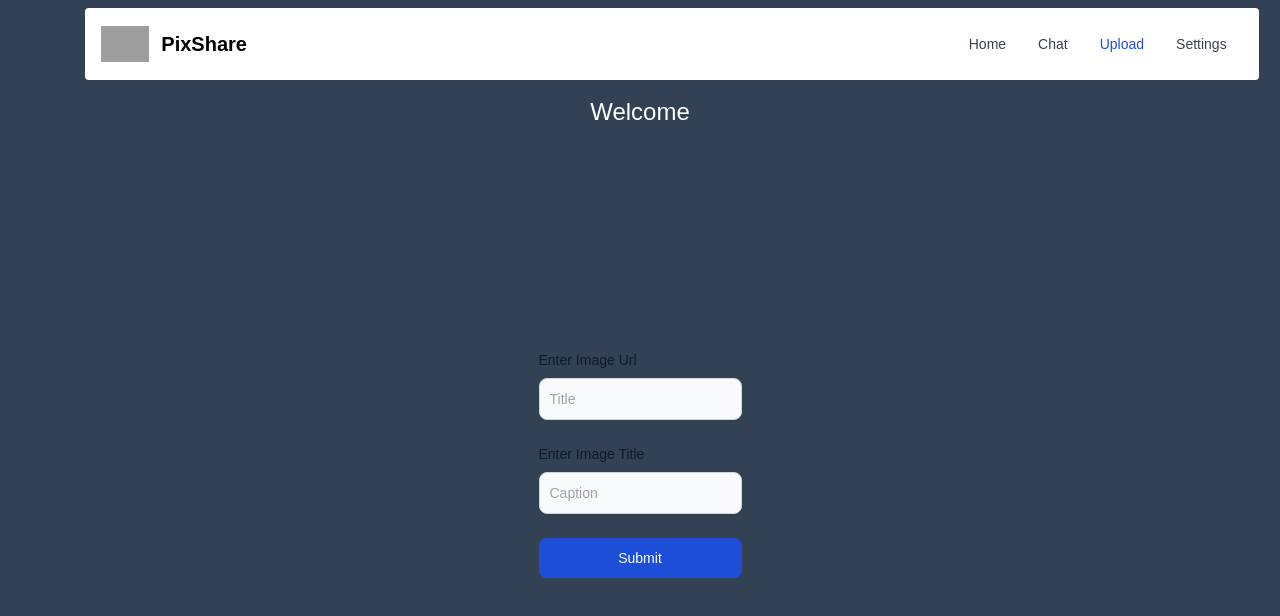
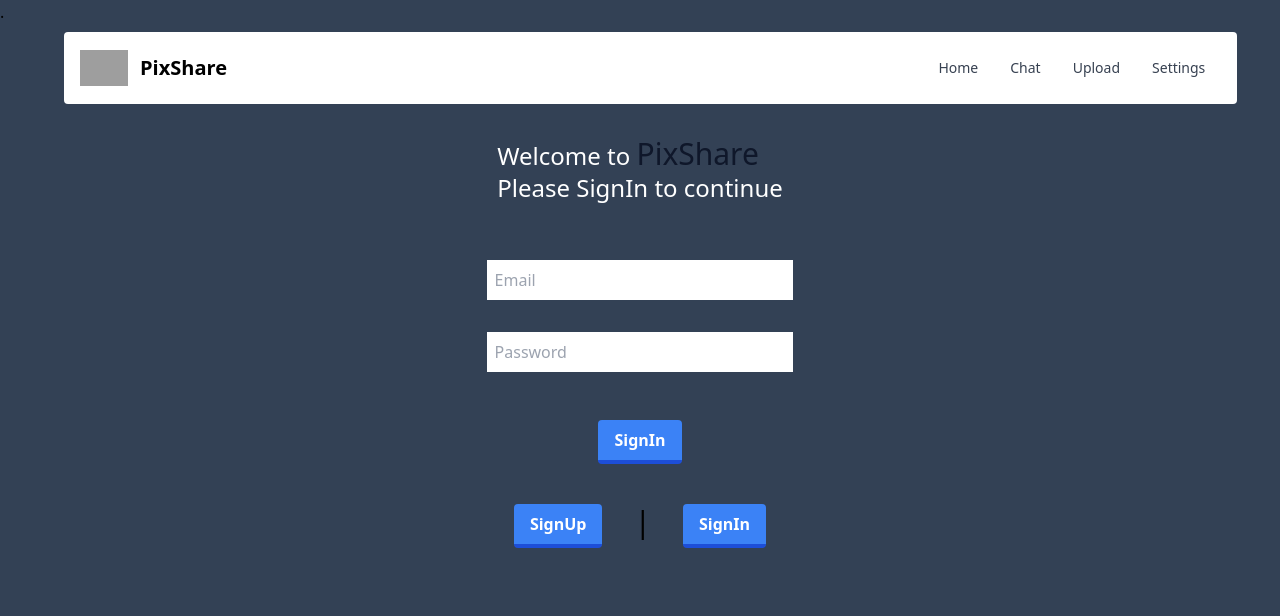
Before and after one commit to sarahp19/Project-Zero, a React (Vite) app: page /upload in a window 1280 px wide. Shown: the top 616 px of the page. Built offline with nearby package versions, Linux system fonts and the light colour scheme; no server answers; grey boxes are pictures that could not be loaded.

Commit message:
Set up login and signup

```diff
--- a/src/App.tsx
+++ b/src/App.tsx
@@ -17,9 +17,15 @@ function App() {
         <BrowserRouter>
             <Routes>
                 <Route path="/" element={user ? <Home /> : <SignIn />} />
-                <Route path="/upload" element={<Upload />} />
-                <Route path="/chat" element={<Chat />} />
-                <Route path="/settings" element={<Settings />} />
+                <Route
+                    path="/upload"
+                    element={user ? <Upload /> : <SignIn />}
+                />
+                <Route path="/chat" element={user ? <Chat /> : <SignIn />} />
+                <Route
+                    path="/settings"
+                    element={user ? <Settings /> : <SignIn />}
+                />
             </Routes>
         </BrowserRouter>
     );
--- a/src/pages/SignIn.tsx
+++ b/src/pages/SignIn.tsx
@@ -8,50 +8,14 @@ import {
     signInWithEmailAndPassword,
     signInWithPopup
 } from 'firebase/auth';
-// import {auth} from "../components/app"
-// import { initializeApp } from 'firebase/app';
-// const firebase = require('firebase');
-import * as firebaseui from 'firebaseui';
+// import * as firebaseui from 'firebaseui';
 import { app, auth, db } from '../components/app';
 import { doc, setDoc } from 'firebase/firestore';
 import NavBar from '../components/NavBar';
 import Footer from '../components/Footer';
 import { createUserWithEmailAndPassword } from '@firebase/auth';
 
-// const firebaseConfig = {
-//     apiKey: 'AIzaSyCg9BsOyh5FioJ1H1TAJA4cQ6MnmFhexcY',
-//     authDomain: 'instagram-clone-1f015.firebaseapp.com',
-//     projectId: 'instagram-clone-1f015',
-//     storageBucket: 'instagram-clone-1f015.appspot.com',
-//     messagingSenderId: '287394350570',
-//     appId: '1:287394350570:web:bc7fc4f1367bf605dede93',
-//     measurementId: 'G-B17LTD93YB'
-// };
-
 function SignIn() {
-    // firebaseui.start('#firebaseui-auth-container', {
-    //     signInOptions: [firebase.auth.EmailAuthProvider.PROVIDER_ID]
-    //     // Other config options...
-    // });
-    // const PROVIDER_ID = new EmailAuthProvider();
-    // var uiConfig = {
-    //     signInSuccessUrl: '<url-to-redirect-to-on-success>',
-    //     signInOptions: [
-    //         // Leave the lines as is for the providers you want to offer your users.
-
-    //     ],
-    //     // tosUrl and privacyPolicyUrl accept either url string or a callback
-    //     // function.
-    //     // Terms of service url/callback.
-    //     tosUrl: '<your-tos-url>',
-    //     // Privacy policy url/callback.
-    //     privacyPolicyUrl: function () {
-    //         window.location.assign('<your-privacy-policy-url>');
-    //     }
-    // };
-    // var ui = new firebaseui.auth.AuthUI(auth);
-    // ui.start('#firebaseui-auth-container', uiConfig);
-
     const [Option, setOption] = useState('SignIn');
     const [Email, setEmail] = useState('');
     const [Name, setName] = useState('');
@@ -154,6 +118,7 @@ function SignIn() {
                         </div>
                     ) : (
                         <div className="flex flex-col p-2 items-center justify-center m-8">
+                            <div className="flex">
                                 <input
                                     inputMode="text"
                                     className="m-4 p-2 w-[110%]"
@@ -166,6 +131,8 @@ function SignIn() {
                                     placeholder="Username"
                                     onChange={handleUsername}
                                 />
+                            </div>
+                            <div className="flex">
                                 <input
                                     inputMode="text"
                                     className="m-4 p-2 w-[110%]"
@@ -178,6 +145,7 @@ function SignIn() {
                                     placeholder="Email"
                                     onChange={handleEmail}
                                 />
+                            </div>
                             <input
                                 type="password"
                                 className="m-4 p-2 w-[110%]"
@@ -211,92 +179,6 @@ function SignIn() {
             </main>
         </div>
     );
-    // return (
-    //     <div className="min:h-screen m-0 bg-slate-600">
-    //         <div className="w-[80%] ml-[10%]">
-    //             <NavBar />
-    //         </div>
-    //         <div className="min:h-[56%] h-full grid place-items-center">
-    // <div className="flex flex-col justify-center items-center">
-    //     <h1 className="text-white text-2xl">
-    //         Welcome to{' '}
-    //         <span className="text-3xl text-slate-900">
-    //             PixShare
-    //         </span>
-    //         <br /> Please {Option} to continue
-    //     </h1>
-
-    //     {Option == 'SignIn' ? (
-    //         <form className="flex flex-col p-2 items-center justify-center m-8">
-    //             <input
-    //                 inputMode="text"
-    //                 className="m-4 p-2 w-[110%]"
-    //                 placeholder="Username"
-    //             />
-    //             <input
-    //                 type="password"
-    //                 className="m-4 p-2 w-[110%]"
-    //                 placeholder="Password"
-    //             />
-    //             <button
-    //                 onClick={signInWithGoogle}
-    //                 className="bg-blue-500 mt-8 hover:bg-blue-400 text-white font-bold py-2 px-4 border-b-4 border-blue-700 hover:border-blue-500 rounded"
-    //             >
-    //                 SignIn
-    //             </button>
-    //         </form>
-    //     ) : (
-    //         <form className="flex flex-col p-2 items-center justify-center m-8">
-    //             <input
-    //                 inputMode="text"
-    //                 className="m-4 p-2 w-[110%]"
-    //                 placeholder="Full Name"
-    //             />
-    //             <input
-    //                 inputMode="text"
-    //                 className="m-4 p-2 w-[110%]"
-    //                 placeholder="Profile Picture"
-    //             />
-    //             <input
-    //                 inputMode="text"
-    //                 className="m-4 p-2 w-[110%]"
-    //                 placeholder="Username"
-    //             />
-    //             <input
-    //                 type="password"
-    //                 className="m-4 p-2 w-[110%]"
-    //                 placeholder="Password"
-    //             />
-    //             <button
-    //                 onClick={signInWithGoogle}
-    //                 className="bg-blue-500 mt-8 hover:bg-blue-400 text-white font-bold py-2 px-4 border-b-4 border-blue-700 hover:border-blue-500 rounded"
-    //             >
-    //                 SignIn
-    //             </button>
-    //         </form>
-    //     )}
-    //     <div className="flex">
-    //         <button
-    //             onClick={() => setOption('SignUp')}
-    //             className="bg-blue-500 hover:bg-blue-400 text-white font-bold py-2 px-4 border-b-4 border-blue-700 hover:border-blue-500 rounded"
-    //         >
-    //             SignUp
-    //         </button>
-    //         <h1 className="px-8 text-3xl">|</h1>
-    //         <button
-    //             onClick={() => setOption('SignIn')}
-    //             className="bg-blue-500 hover:bg-blue-400 text-white font-bold py-2 px-4 border-b-4 border-blue-700 hover:border-blue-500 rounded"
-    //         >
-    //             SignIn
-    //         </button>
-    //     </div>
-    // </div>
-    //         </div>
-    //         <div className="bottom-0 w-[80%] ml-[10%]">
-    //             <Footer />
-    //         </div>
-    //     </div>
-    // );
 }
 
 export default SignIn;
```
Lines whose indentation alone changed are shown as unchanged.
